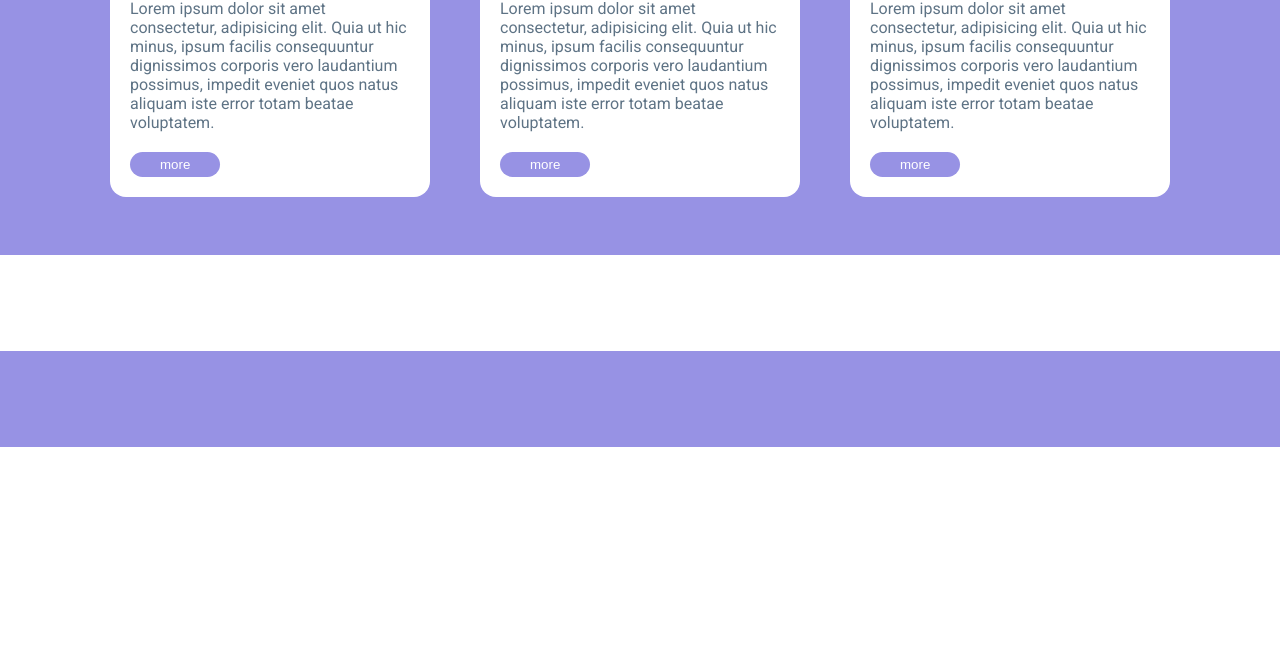
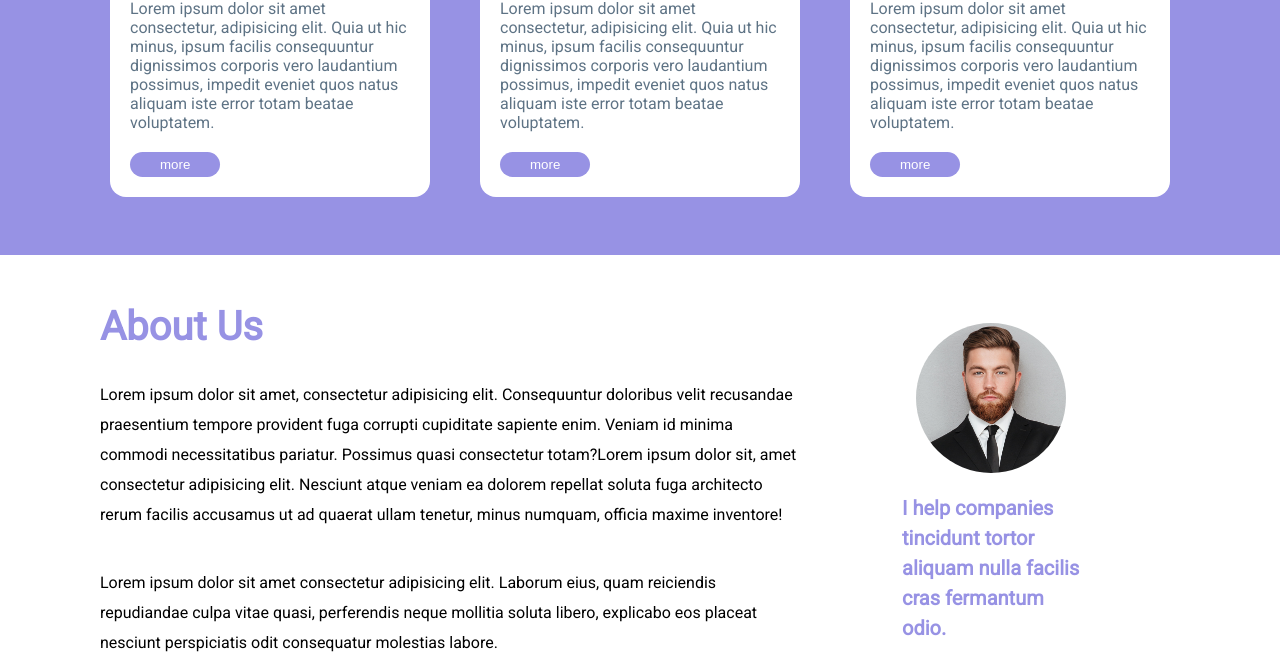
Before and after one commit to GloriaBimbi/htmlcss-responsive-layout, a plain HTML site: page index.html in a window 1280 px wide. Shown: the part 3271-3933 px from the top of the page. Before the commit the page ends 3718 px from the top, so only its background shows below. Drawn offline with Linux system fonts and the light colour scheme.

Commit message:
feat about us section

```diff
--- a/css/style.css
+++ b/css/style.css
@@ -301,6 +301,61 @@ main > section:nth-of-type(even) {
   padding: 5px 30px;
 }
 
+/* about as section */
+.about-us-dcontainer {
+  display: flex;
+}
+
+.about-us-description {
+  width: 65%;
+}
+
+.about-us-description h3 {
+  color: hsl(243.7, 60.3%, 73.3%);
+  font-size: 40px;
+  margin-bottom: 30px;
+}
+.about-us-description p {
+  line-height: 30px;
+}
+
+.about-us-help {
+  width: 35%;
+  padding: 20px 100px;
+
+  display: flex;
+  flex-direction: column;
+  align-items: center;
+}
+
+.about-us-round-img {
+  width: 150px;
+  aspect-ratio: 1;
+  border-radius: 50%;
+  position: relative;
+  overflow: hidden;
+}
+
+.about-us-round-img > img {
+  display: inline;
+  margin: 0 auto;
+  height: 100%;
+  width: auto;
+}
+
+.about-us-help span {
+  color: hsl(243.7, 60.3%, 73.3%);
+  font-size: 20px;
+  line-height: 30px;
+  margin: 20px 0;
+}
+
+.about-us-help button {
+  padding: 5px 20px;
+  background-color: hsl(243.7, 60.3%, 73.3%);
+  color: white;
+}
+
 /* FOOTER */
 
 /* TABLET MEDIA */
@@ -313,13 +368,18 @@ main > section:nth-of-type(even) {
   }
 
   .testimonials > .container,
-  .benefits > .container {
+  .benefits > .container,
+  .about-us > .container {
     width: 100vw;
+    padding: 0 30px;
   }
 
   .benefits .benefits-cards > .card {
     max-width: calc(100% / 2 - 30px);
   }
+
+  .about-us-help {
+    padding: 20px 0;
 }
 
 /* MOBILE MEDIA */
@@ -331,4 +391,10 @@ main > section:nth-of-type(even) {
   .benefits .benefits-cards > .card {
     max-width: 100%;
   }
+
+  .about-us-dcontainer {
+    flex-direction: column;
+    align-items: center;
+    gap: 30px;
+    }
 }
--- a/index.html
+++ b/index.html
@@ -264,7 +264,45 @@
 
       <!-- section about us -->
       <section class="about-us">
-        <div class="container"></div>
+        <div class="container">
+          <div class="about-us-dcontainer">
+            <div class="about-us-description">
+              <h3>About Us</h3>
+              <p>
+                Lorem ipsum dolor sit amet, consectetur adipisicing elit.
+                Consequuntur doloribus velit recusandae praesentium tempore
+                provident fuga corrupti cupiditate sapiente enim. Veniam id
+                minima commodi necessitatibus pariatur. Possimus quasi
+                consectetur totam?Lorem ipsum dolor sit, amet consectetur
+                adipisicing elit. Nesciunt atque veniam ea dolorem repellat
+                soluta fuga architecto rerum facilis accusamus ut ad quaerat
+                ullam tenetur, minus numquam, officia maxime inventore!
+              </p>
+              <br />
+              <br />
+              <p>
+                Lorem ipsum dolor sit amet consectetur adipisicing elit. Laborum
+                eius, quam reiciendis repudiandae culpa vitae quasi, perferendis
+                neque mollitia soluta libero, explicabo eos placeat nesciunt
+                perspiciatis odit consequatur molestias labore.
+              </p>
+            </div>
+            <div class="about-us-help">
+              <div class="about-us-round-img">
+                <img src="./img/about.jpg" alt="about us helper" />
+              </div>
+              <span>
+                <strong
+                  >I help companies tincidunt tortor aliquam nulla facilis cras
+                  fermantum odio.</strong
+                ></span
+              >
+              <button>
+                <i class="fa-brands fa-linkedin"></i> Find me on linkedin
+              </button>
+            </div>
+          </div>
+        </div>
       </section>
 
       <!-- section get started -->
```
